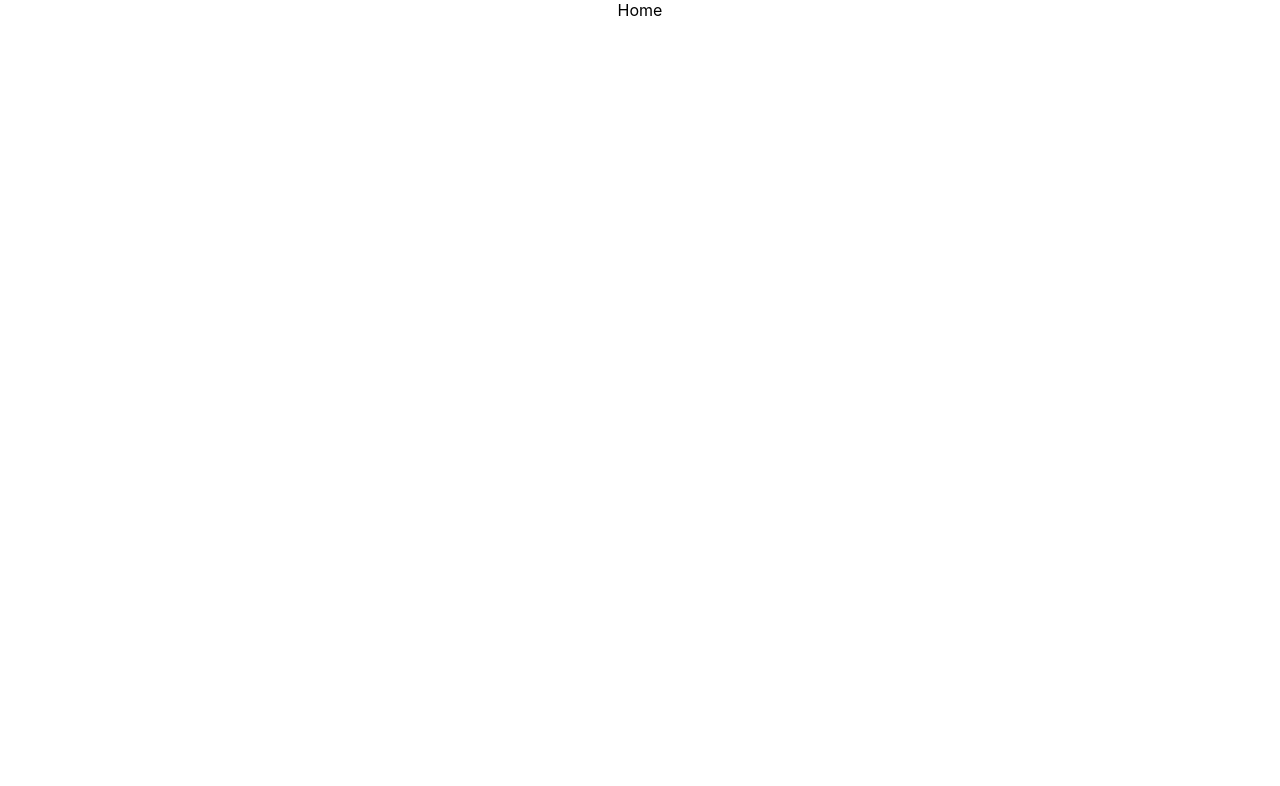
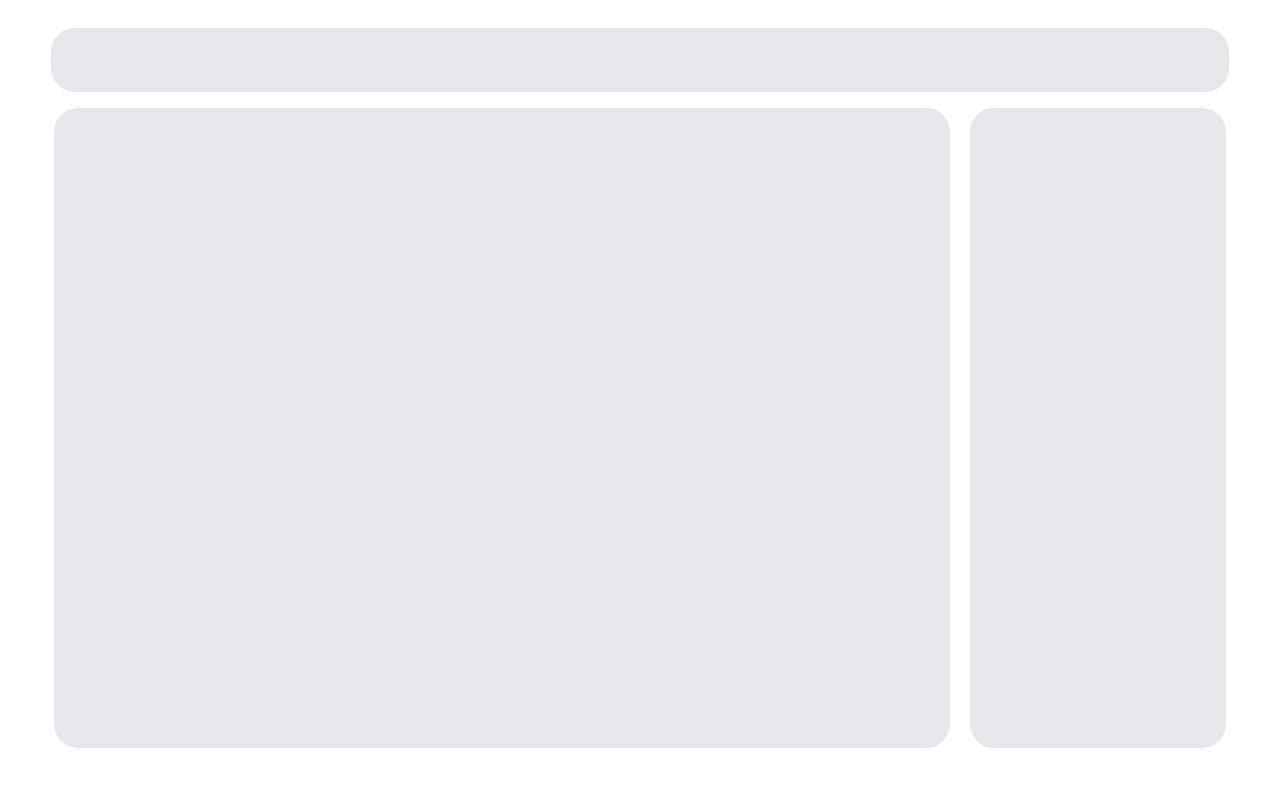
Before and after one commit to siddhant-2002/memory-capsule, a React (Create React App) app: page / in a window 1280 px wide. Shown: the top 786 px of the page. Built offline with nearby package versions, Linux system fonts and the light colour scheme.

Commit message:
home page

```diff
--- a/package.json
+++ b/package.json
@@ -34,5 +34,8 @@
       "last 1 firefox version",
       "last 1 safari version"
     ]
+  },
+  "devDependencies": {
+    "tailwindcss": "^3.4.6"
   }
 }
--- a/src/App.js
+++ b/src/App.js
@@ -1,13 +1,26 @@
-import React from 'react';
-import Home from './pages/Home';
-import './App.css';
+import React from "react";
+// import Home from './pages/Home';
+import "./App.css";
+import Feed from "./components/Feed";
+import Profile from "./components/Profile";
+import Navbar from "./components/Navbar";
 
 function App() {
-  return (
-    <div className="App">
-      <Home/>
-    </div>
-  );
+	return (
+		<div className="App overflow-y-hidden flex flex-col items-center  p-4 md:p-7 ">
+			<div className="bg-gray-200 rounded-3xl  md:w-[92vw]">
+				<Navbar />
+			</div>
+			<div className=" flex flex-col md:flex-row p-4 md:gap-5 justify-center items-center">
+				<div className="bg-gray-200 rounded-3xl w-full md:w-auto">
+					<Feed />
+				</div>
+				<div className="bg-gray-200 rounded-3xl w-full md:w-auto">
+					<Profile />
+				</div>
+			</div>
+		</div>
+	);
 }
 
 export default App;
--- /dev/null
+++ b/src/components/Feed.jsx
@@ -0,0 +1,14 @@
+import React from 'react'
+// import Profiles from '../pages/Profiles'
+
+
+const Feed = (props) => {
+
+    return (
+        <div className="w-full md:w-[70vw] h-auto md:h-[80vh] flex flex-col">
+
+        </div>
+    )
+}
+
+export default Feed
--- /dev/null
+++ b/src/components/Navbar.jsx
@@ -0,0 +1,14 @@
+import React from 'react';
+
+
+const Header = (props) => {
+    // Step 1: Define the changeHandler function
+
+    return (
+        <div className='md:h-[8vh] md:w-[80vw]'>
+
+        </div>
+    )
+}
+
+export default Header;
--- /dev/null
+++ b/src/components/Profile.jsx
@@ -0,0 +1,11 @@
+import React from 'react'
+
+const Profile = () => {
+  return (
+    <div className="w-full sm:w-[40vw] md:w-[30vw] lg:w-[20vw] h-auto md:h-[80vh] flex flex-col items-center">
+
+    </div>
+  )
+}
+
+export default Profile
--- a/src/index.css
+++ b/src/index.css
@@ -1,13 +1,3 @@
-body {
-  margin: 0;
-  font-family: -apple-system, BlinkMacSystemFont, 'Segoe UI', 'Roboto', 'Oxygen',
-    'Ubuntu', 'Cantarell', 'Fira Sans', 'Droid Sans', 'Helvetica Neue',
-    sans-serif;
-  -webkit-font-smoothing: antialiased;
-  -moz-osx-font-smoothing: grayscale;
-}
-
-code {
-  font-family: source-code-pro, Menlo, Monaco, Consolas, 'Courier New',
-    monospace;
-}
+@tailwind base;
+@tailwind components;
+@tailwind utilities;
--- a/src/pages/Home.jsx
+++ b/src/pages/Home.jsx
@@ -2,7 +2,13 @@ import React from 'react'
 
 const Home = () => {
   return (
-    <div>Home</div>
+    <div className="flex flex-col items-center justify-center h-screen">
+  <div className="bg-red-500 w-full h-16"></div> {/* Horizontal div */}
+  <div className="flex justify-between w-full mt-4">
+    <div className="bg-blue-500 w-1/2 h-48"></div> {/* First vertical div */}
+    <div className="bg-green-500 w-1/2 h-48"></div> {/* Second vertical div */}
+  </div>
+</div>
   )
 }
 
--- /dev/null
+++ b/tailwind.config.js
@@ -0,0 +1,10 @@
+/** @type {import('tailwindcss').Config} */
+module.exports = {
+  content: [
+    "./src/**/*.{js,jsx,ts,tsx}",
+  ],
+  theme: {
+    extend: {},
+  },
+  plugins: [],
+}
```
Also changed, not shown: 1 other file (tests, documents, lock files or other folders).
